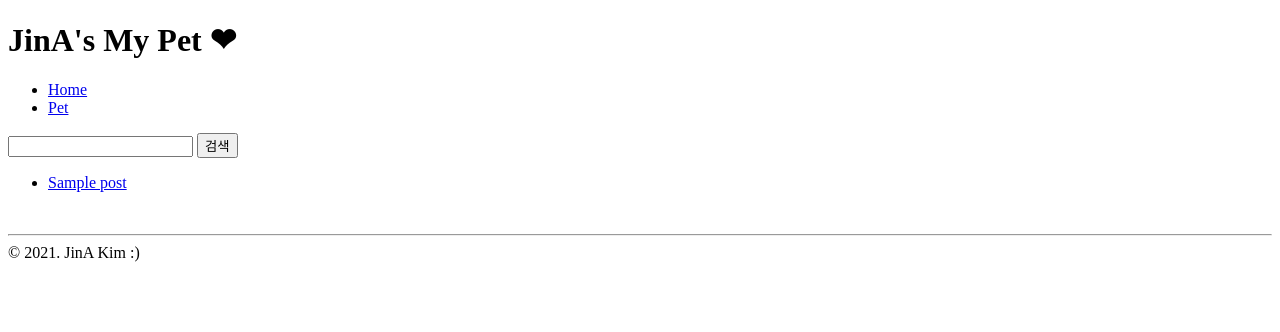
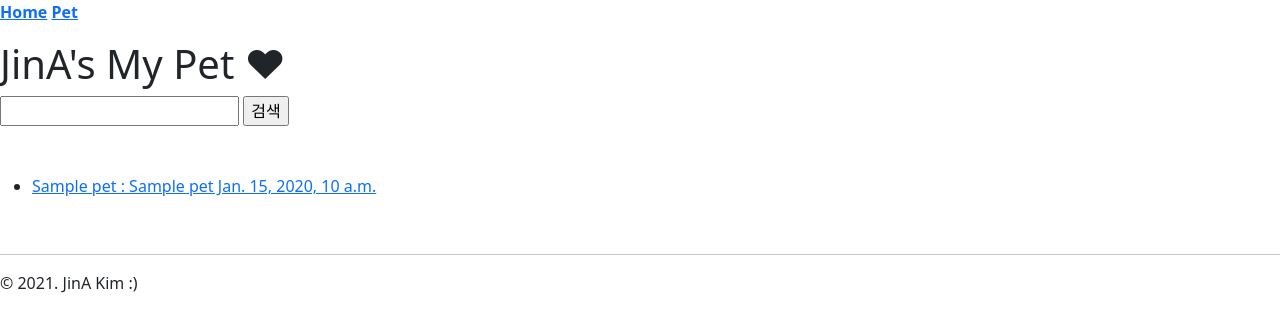
Before and after one commit to zzangpaka/devops_cloud, a Django app: template practice01/mypet/templates/mypet/pet_list.html in a window 1280 px wide. Shown: the top 332 px of the page. Run offline with Django 3.2, Linux system fonts and the light colour scheme; the template is opened without the code that fills it: most values are stand-ins (such as "Sample title", 1, 10 or a date in 2020).

Commit message:
모델 수정 / 완성

```diff
--- a/practice01/mypet/admin.py
+++ b/practice01/mypet/admin.py
@@ -3,7 +3,7 @@
 
 
 class MyPet(admin.ModelAdmin):
-    list_display = ["id", "name", "description", "created_at"]
-    list_display_links = ["name"]
+    list_display = ["id", "title", "name", "description", "created_at"]
+    list_display_links = ["title"]
 
 admin.site.register(Pet, MyPet)
--- a/practice01/mypet/models.py
+++ b/practice01/mypet/models.py
@@ -7,6 +7,7 @@
 
 
 class Pet(models.Model):
+    title = models.CharField(max_length=100, default=True, verbose_name="제목")
     name = models.CharField(max_length=10, verbose_name="이름")
     gender = models.CharField(max_length=2, choices=Type.choices, default="남자", verbose_name="성별")
     age = models.FloatField(verbose_name="나이")
--- a/practice01/mypet/templates/mypet/layout.html
+++ b/practice01/mypet/templates/mypet/layout.html
@@ -6,19 +6,17 @@
           content="width=device-width, user-scalable=no, initial-scale=1.0, maximum-scale=1.0, minimum-scale=1.0">
     <meta http-equiv="X-UA-Compatible" content="ie=edge">
     <title>JinA's My Pet ❤</title>
+
+    <link rel="stylesheet" href="//cdn.jsdelivr.net/npm/bootstrap@5.1.3/dist/css/bootstrap.min.css">
+    <script src="//cdn.jsdelivr.net/npm/bootstrap@5.1.3/dist/js/bootstrap.min.js"></script>
 </head>
 <body>
 
+        <p>
+            <a style=font-weight:bold href="/">Home</a> <a style=font-weight:bold href="mypet/">Pet</a>
+        </p>
+
     <h1>JinA's My Pet ❤</h1>
-
-    <ul>
-        <li>
-            <a href="/">Home</a>
-        </li>
-        <li>
-            <a href="/mypet/">Pet</a>
-        </li>
-    </ul>
 
     {% block content %}
     {% endblock %}
--- a/practice01/mypet/templates/mypet/pet_list.html
+++ b/practice01/mypet/templates/mypet/pet_list.html
@@ -2,15 +2,17 @@
 {% block content %}
 
     <form action="" method="get">
-        <input type="text" name="q" value="{{ request.GET.q }}" />
+        <input type="text" name="query" />
         <input type="submit" value="검색" />
     </form>
 
+    <br>
+    <br>
     <ul>
-        {% for post in pet_list %}
+        {% for pet in pet_list %}
         <li>
-            <a href="/mypet_list/{{ post.pk }}/">
-                {{ post.title }}
+            <a href="/mypet/{{ pet.pk }}/">
+                {{ pet.name }} : {{ pet.title }} {{ pet.updated_at }}
             </a>
         </li>
         {% endfor %}
--- a/practice01/mypet/views.py
+++ b/practice01/mypet/views.py
@@ -22,9 +22,9 @@
     return render(request, "mypet/pet_list.html", context_data)
 
 
-def pet_detail(request: HttpRequest) -> HttpResponse:
+def pet_detail(request: HttpRequest, pk: int) -> HttpResponse:
     pet = Pet.objects.get(pk=pk)
     context_data = {
         "pet": pet,
     }
-    return render(request, "mypet/shop_detail.html", context_data)
+    return render(request, "mypet/pet_detail.html", context_data)
--- a/practice01/practice01/urls.py
+++ b/practice01/practice01/urls.py
@@ -18,8 +18,13 @@
 from django.contrib import admin
 from django.urls import path, include
 
+from mypet.views import index, pet_list, pet_detail
+
 urlpatterns = [
     path('admin/', admin.site.urls),
+    path('', index),
+    path('mypet/', pet_list),
+    path('mypet/<int:pk>/', pet_detail),
 ]
 
 urlpatterns += static(settings.MEDIA_URL,
```
Also changed, not shown: practice01/mypet/templates/mypet/index.html (+8 -4 lines), practice01/mypet/templates/mypet/pet_detail.html (added, +19 -0 lines), practice01/mypet/templates/mypet/shop_detail.html (deleted, +0 -8 lines), practice01/mypet/migrations/0002_pet_title.py (added).
